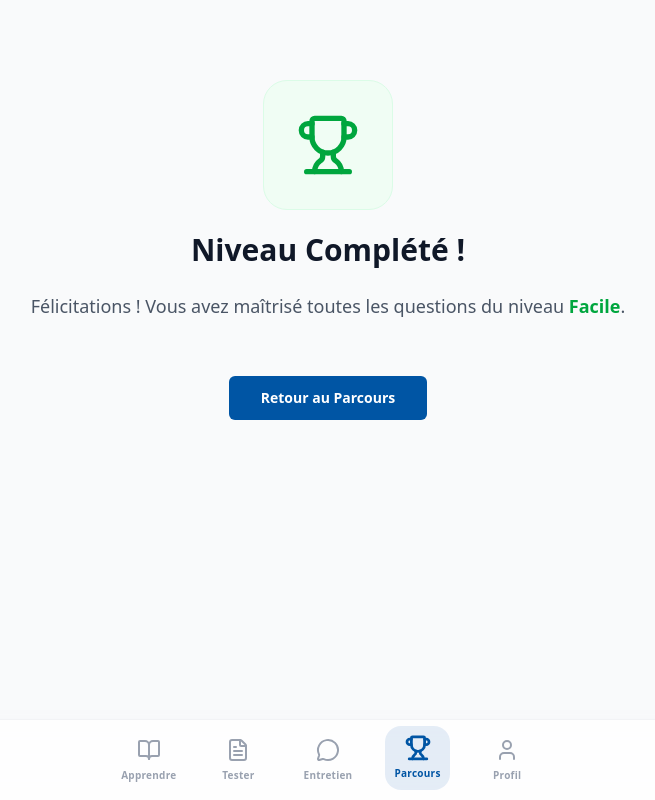
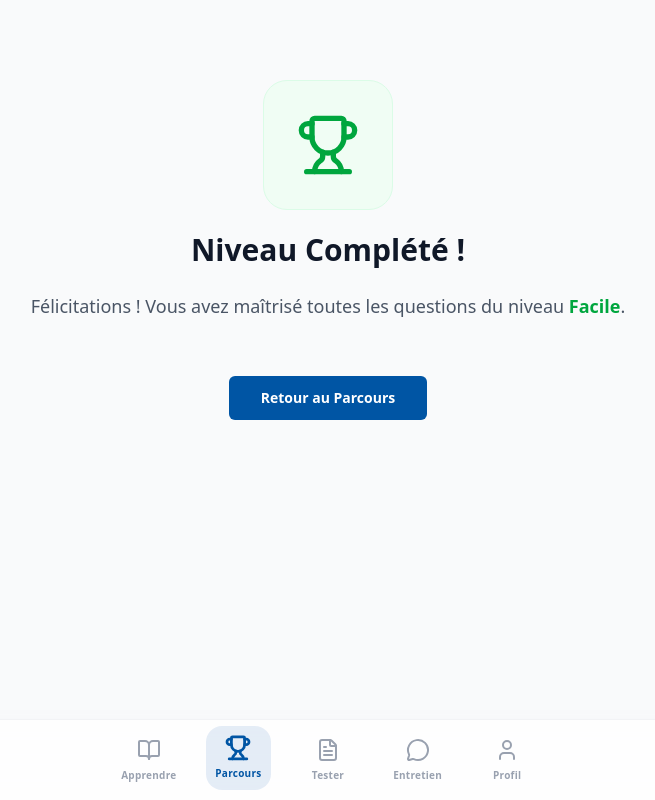
Before and after one commit to fse1927/under_construction, a Next.js app: page /parcours/play in a window 1280 px wide. Shown: the whole page, without its empty margins (312-967 px from the left). Built offline with nearby package versions, Linux system fonts and the light colour scheme; no server answers.

Commit message:
feat: Add BottomNav component with dynamic active state and path-based visibility.

```diff
--- a/components/BottomNav.tsx
+++ b/components/BottomNav.tsx
@@ -15,6 +15,11 @@ export default function BottomNav() {
             icon: BookOpen,
         },
         {
+            label: "Parcours",
+            href: "/parcours",
+            icon: Trophy,
+        },
+        {
             label: "Tester",
             href: "/tester",
             icon: FileText,
@@ -23,11 +28,6 @@ export default function BottomNav() {
             label: "Entretien",
             href: "/entretien",
             icon: MessageCircle,
-        },
-        {
-            label: "Parcours",
-            href: "/parcours",
-            icon: Trophy,
         },
         {
             label: "Profil",
```
